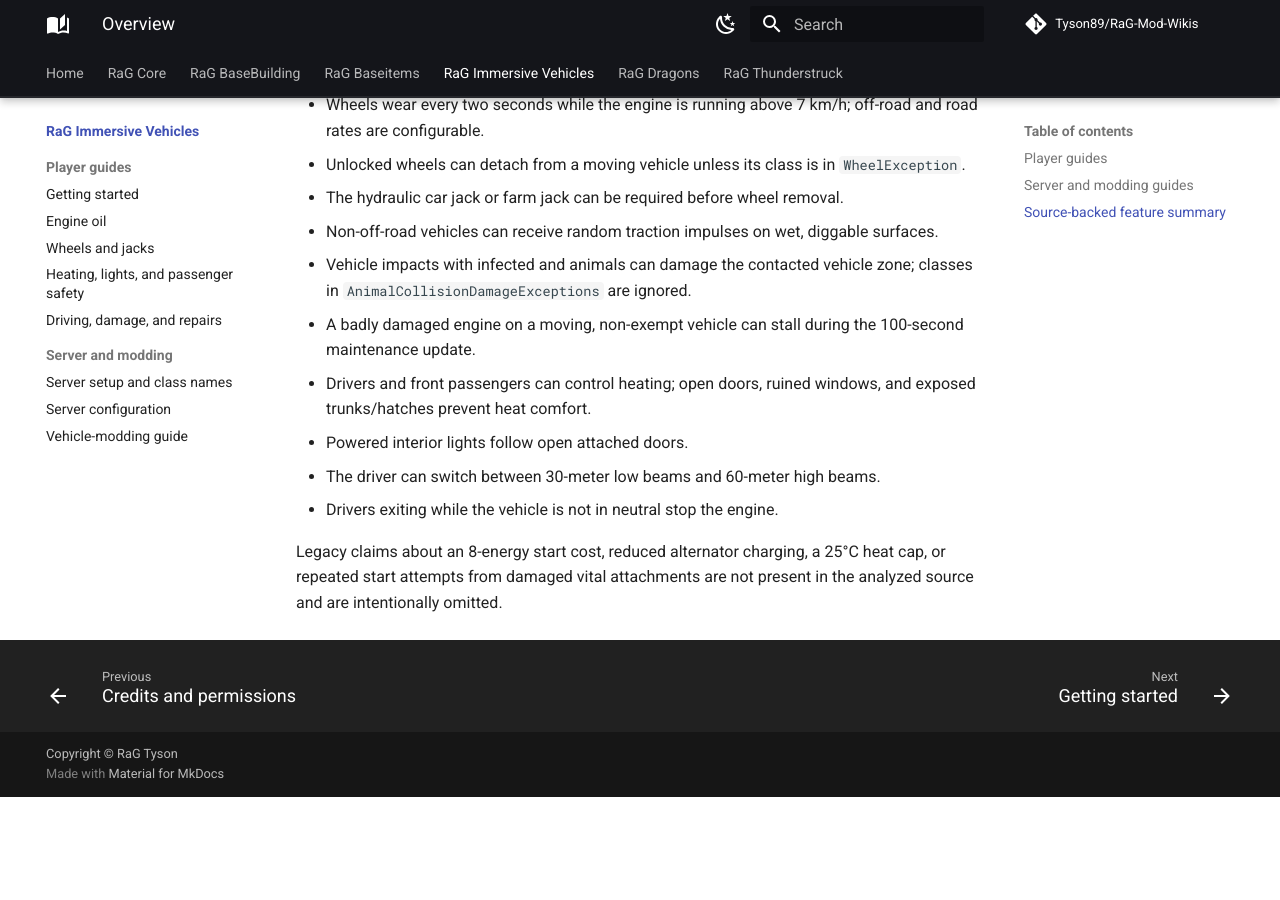
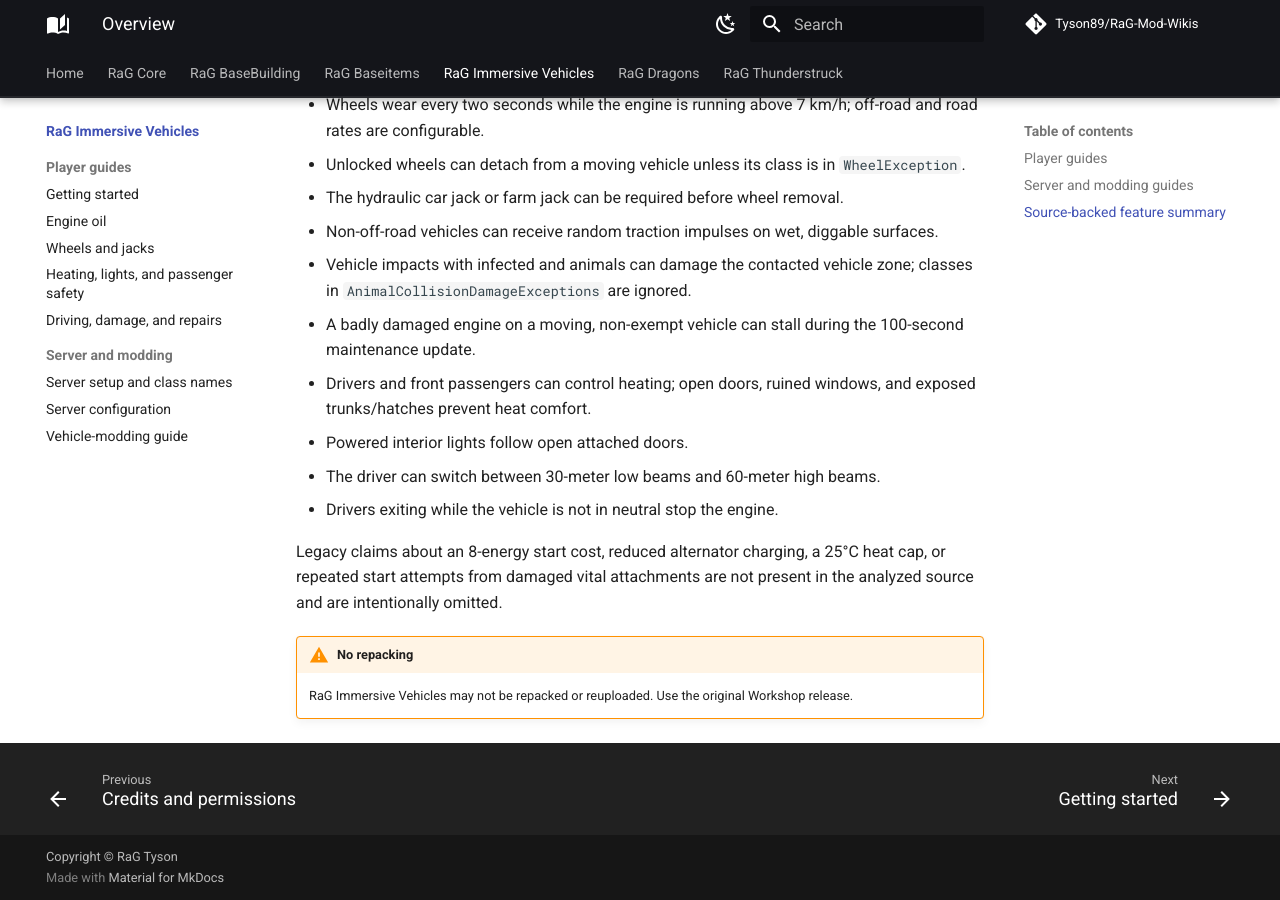
Before and after one commit to Tyson89/RaG-Mod-Wikis, an MkDocs documentation site: the page built from docs/mods/immersive-vehicles/index.md, in a window 1280 px wide and 900 px high, scrolled down 1018 px. Built offline with MkDocs 1.6.1 and Material for MkDocs 9.7.7, drawn with Linux system fonts in a browser that asks for light colours; comment, search, counter and statistics services are not loaded; before the commit the page ends 1815 px from its top, so only the background shows below that.

Commit message:
Add no-repacking warnings to mod overviews

```diff
--- a/docs/mods/immersive-vehicles/index.md
+++ b/docs/mods/immersive-vehicles/index.md
@@ -36,3 +36,6 @@
 - Drivers exiting while the vehicle is not in neutral stop the engine.
 
 Legacy claims about an 8-energy start cost, reduced alternator charging, a 25°C heat cap, or repeated start attempts from damaged vital attachments are not present in the analyzed source and are intentionally omitted.
+
+!!! warning "No repacking"
+    RaG Immersive Vehicles may not be repacked or reuploaded. Use the original Workshop release.
```
Also changed, not shown: docs/mods/basebuilding/index.md (+3 -0 lines), docs/mods/baseitems/index.md (+3 -0 lines), docs/mods/core/index.md (+3 -0 lines), docs/mods/dragons/index.md (+3 -0 lines), docs/mods/thunderstruck/index.md (+1 -1 lines).
